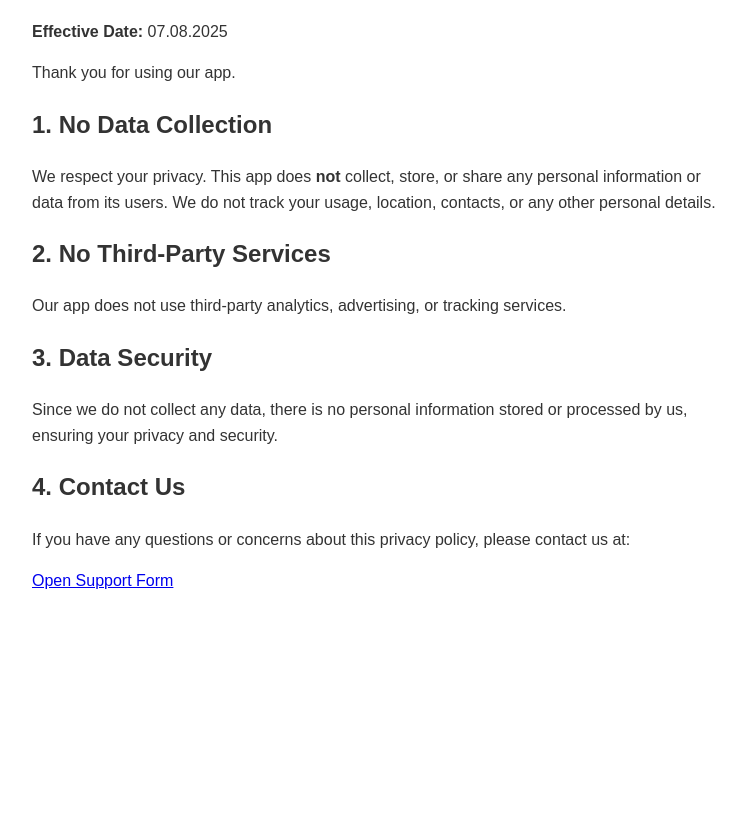
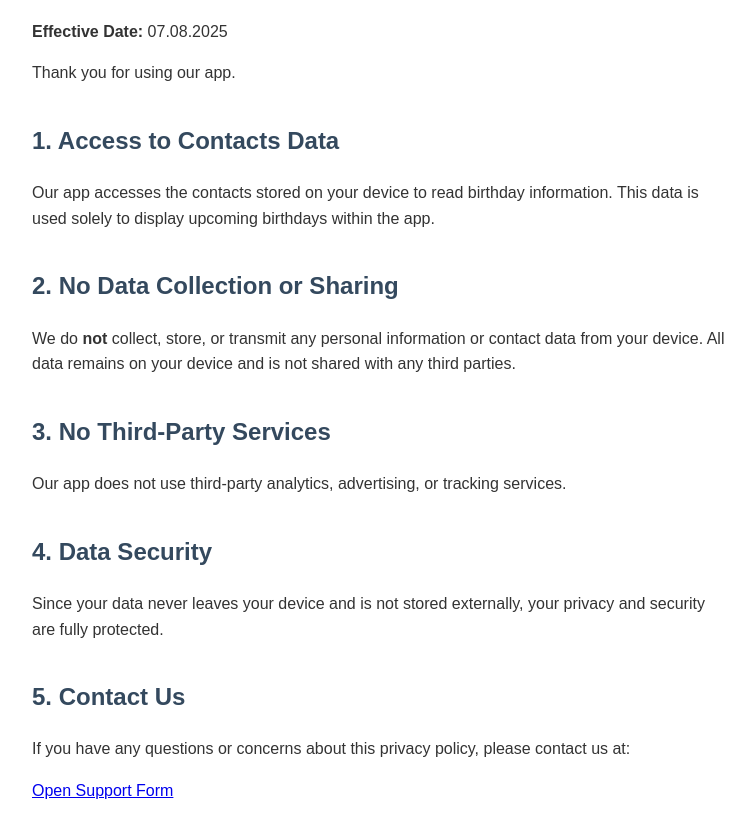
Before and after one commit to johnphb/projectpages, a plain HTML site: page index.html in a window 1280 px wide. Shown: the part 94-932 px from the top of the page, without its empty margins (258-1013 px from the left). Before the commit the page ends 800 px from the top, so only its background shows below. Drawn offline with Linux system fonts and the light colour scheme.

Commit message:
Update index.html

```diff
--- a/index.html
+++ b/index.html
@@ -16,6 +16,10 @@
     h1 {
       color: #2c3e50;
     }
+    h2 {
+      color: #34495e;
+      margin-top: 1.5em;
+    }
     p {
       margin-bottom: 1em;
     }
@@ -27,20 +31,20 @@
 
   <p>Thank you for using our app.</p>
 
-  <h2>1. No Data Collection</h2>
-  <p>We respect your privacy. This app does <strong>not</strong> collect, store, or share any personal information or data from its users. We do not track your usage, location, contacts, or any other personal details.</p>
+  <h2>1. Access to Contacts Data</h2>
+  <p>Our app accesses the contacts stored on your device to read birthday information. This data is used solely to display upcoming birthdays within the app.</p>
 
-  <h2>2. No Third-Party Services</h2>
+  <h2>2. No Data Collection or Sharing</h2>
+  <p>We do <strong>not</strong> collect, store, or transmit any personal information or contact data from your device. All data remains on your device and is not shared with any third parties.</p>
+
+  <h2>3. No Third-Party Services</h2>
   <p>Our app does not use third-party analytics, advertising, or tracking services.</p>
 
-  <h2>3. Data Security</h2>
-  <p>Since we do not collect any data, there is no personal information stored or processed by us, ensuring your privacy and security.</p>
+  <h2>4. Data Security</h2>
+  <p>Since your data never leaves your device and is not stored externally, your privacy and security are fully protected.</p>
 
-  <h2>4. Contact Us</h2>
-  <p>If you have any questions or concerns about this privacy policy, please contact us at:<br />
+  <h2>5. Contact Us</h2>
+  <p>If you have any questions or concerns about this privacy policy, please contact us at:</p>
   <p><a href="https://forms.gle/jNbr1WbMWnsDcmEV7" target="_blank" rel="noopener noreferrer">Open Support Form</a></p>
 </body>
 </html>
-
-</body>
-</html>
```
